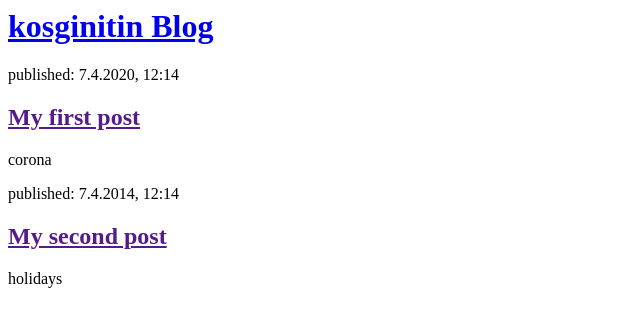
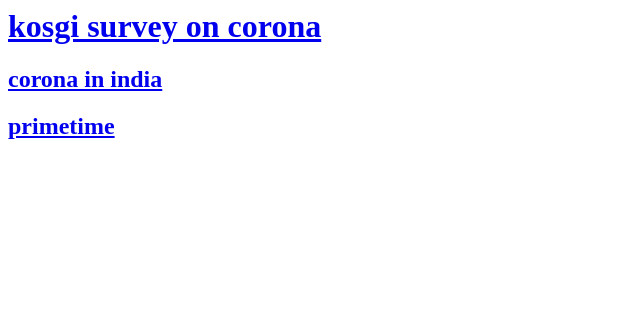
Before and after one commit to kosginitin/my-first-blog, a Django app: page / in a window 1280 px wide. Shown: the top 327 px of the page, without its empty margins (0-640 px from the left). Run offline with Django 3.2, Linux system fonts and the light colour scheme.

Commit message:
Changed the HTML for the site.

```diff
--- a/blog/templates/blog/post_list.html
+++ b/blog/templates/blog/post_list.html
@@ -4,19 +4,19 @@
     </head>
     <body>
         <div>
-            <h1><a href="/">kosginitin Blog</a></h1>
+            <h1><a href="https://www.worldometers.info/coronavirus/">kosgi survey on corona</a></h1>
         </div>
 
         <div>
-            <p>published: 7.4.2020, 12:14</p>
-            <h2><a href="">My first post</a></h2>
-            <p>corona</p>
+
+            <h2><a href="https://timesofindia.indiatimes.com/india/coronavirus-india-live-news-updates-total-number-of-covid-cases-in-india-count-state-wise-death-toll/liveblog/75000767.cms">corona in india</a></h2>
+
         </div>
 
         <div>
-            <p>published: 7.4.2014, 12:14</p>
-            <h2><a href="">My second post</a></h2>
-            <p>holidays</p>
+
+            <h2><a href="https://www.primevideo.com/">primetime</a></h2>
+
         </div>
     </body>
 </html>
```
